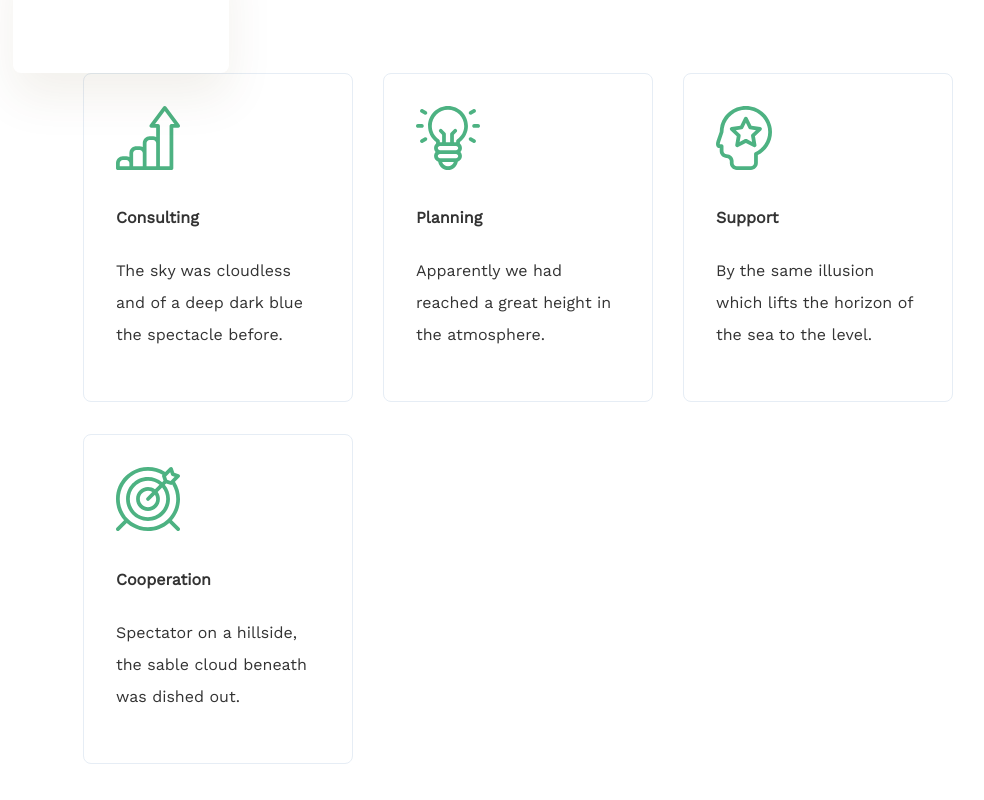
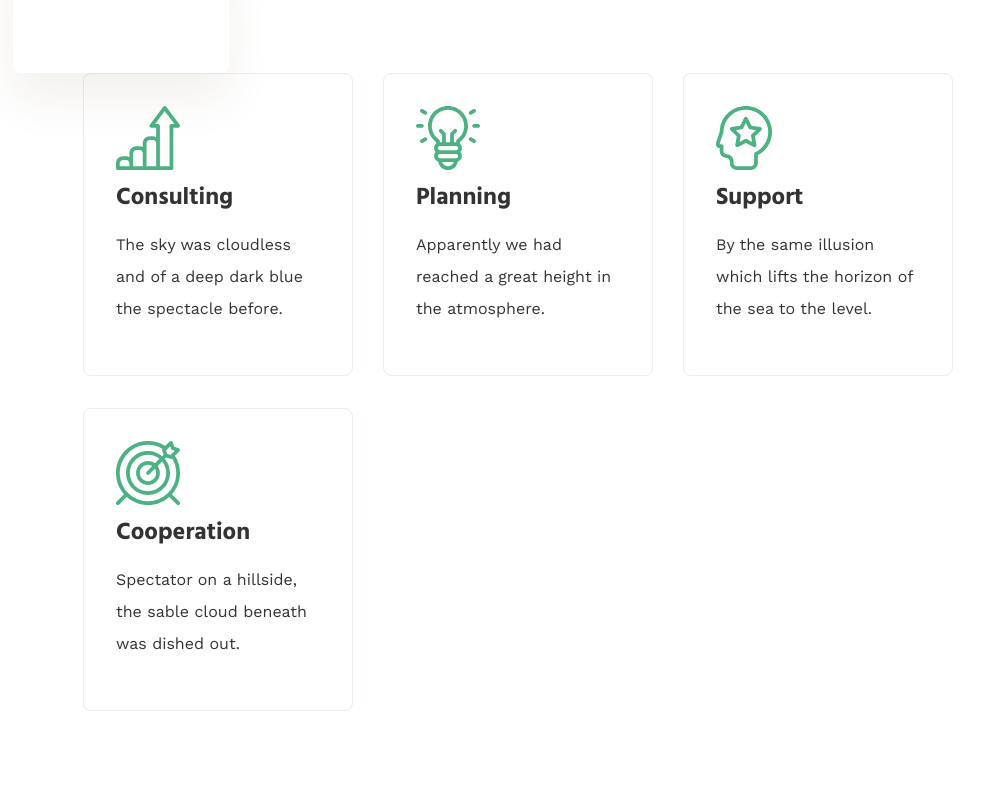
Before and after one commit to pavelprna/cmp, a plain HTML site: page index.html in a window 1280 px wide. Shown: the part 1399-2199 px from the top of the page, without its empty margins (122-1106 px from the left). Drawn offline with nearby package versions, Linux system fonts and the light colour scheme; files that its build step writes are made by us from their sources; files whose address does not match are found by name.

Commit message:
feat: add capabilities title style

```diff
--- a/index.html
+++ b/index.html
@@ -60,22 +60,22 @@
     <div class="capabilities">
       <div class="capabilities__card">
         <img src="./images/logo/capabilities-consulting.svg" alt="Consulting" class="capabilities__icon">
-        <h4 class="capabilities__title">Consulting</h4>
+        <h4 class="title title_size_m capabilities__title">Consulting</h4>
         <p class="capabilities__paragraph">The sky was cloudless and of a deep dark blue the spectacle before.</p>
       </div>
       <div class="capabilities__card">
         <img src="./images/logo/capabilities-planning.svg" alt="Planning" class="capabilities__icon">
-        <h4 class="capabilities__title">Planning</h4>
+        <h4 class="title title_size_m capabilities__title">Planning</h4>
         <p class="capabilities__paragraph">Apparently we had reached a great height in the atmosphere.</p>
       </div>
       <div class="capabilities__card">
         <img src="./images/logo/capabilities-support.svg" alt="Support" class="capabilities__icon">
-        <h4 class="capabilities__title">Support</h4>
+        <h4 class="title title_size_m capabilities__title">Support</h4>
         <p class="capabilities__paragraph">By the same illusion which lifts the horizon of the sea to the level.</p>
       </div>
       <div class="capabilities__card">
         <img src="./images/logo/capabilities-cooperation.svg" alt="Cooperation" class="capabilities__icon">
-        <h4 class="capabilities__title">Cooperation</h4>
+        <h4 class="title title_size_m capabilities__title">Cooperation</h4>
         <p class="capabilities__paragraph">Spectator on a hillside, the sable cloud beneath was dished out.</p>
       </div>
     </div>
```
